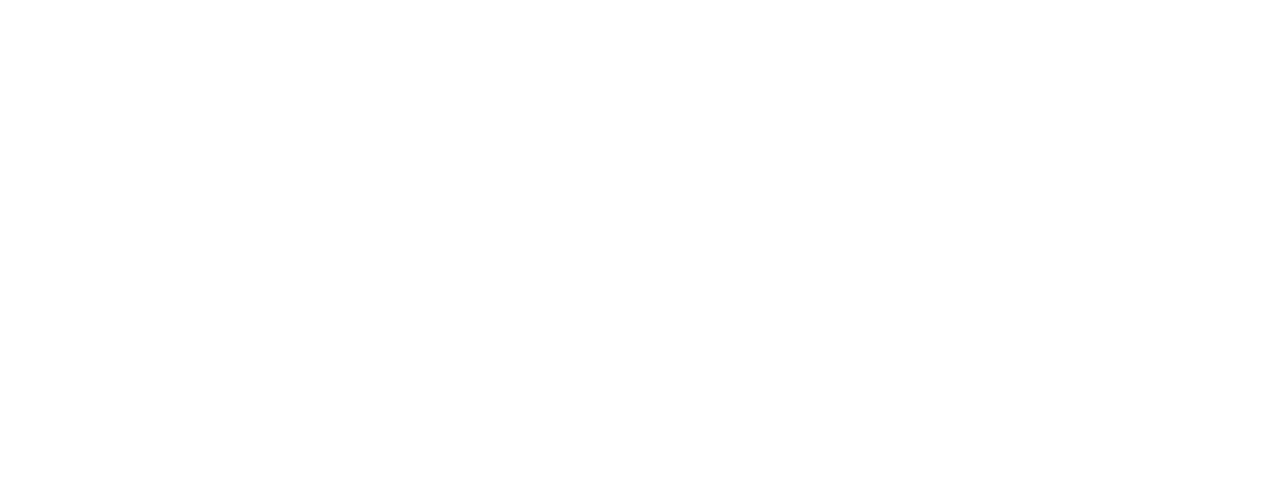
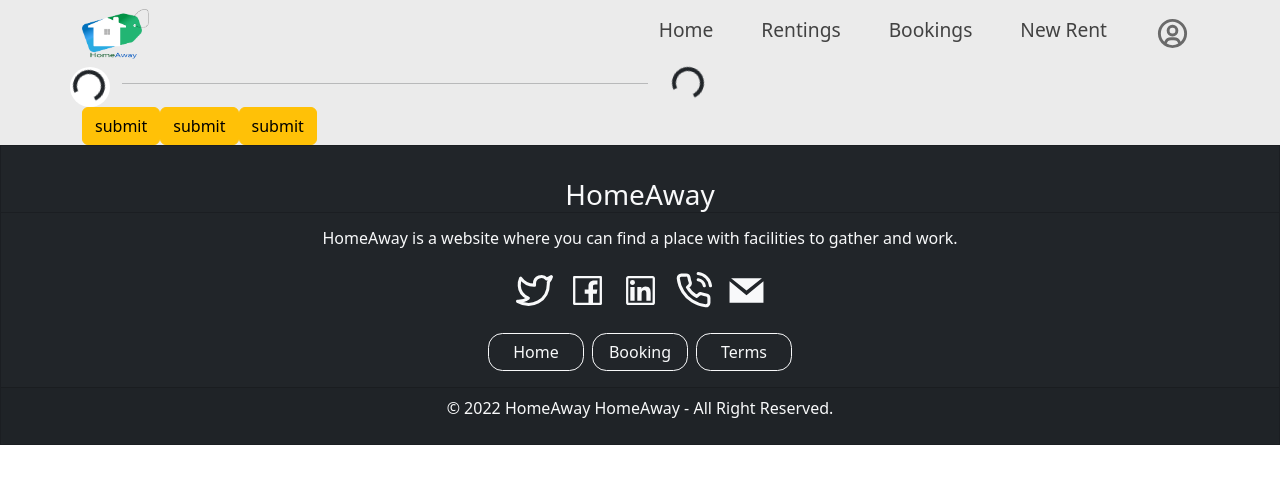
Before and after one commit to GP-43/homeaway-frontend, a React (Create React App) app: page /user/addnewplace in a window 1280 px wide. Before the commit this address had no page. Shown: the top 484 px of the page. Built offline with nearby package versions, Linux system fonts and the light colour scheme.

Commit message:
started and did little

```diff
--- a/src/App.js
+++ b/src/App.js
@@ -13,6 +13,7 @@ import Occupant from './views/pages/Admin/Occupants';
 import Home from './views/pages/anons/Home'
 import Login from "./views/pages/anons/Login";
 import Signup from "./views/pages/anons/Signup";
+import AddNewPlace from "./views/pages/user/AddNewPlace"
 
 function App() {
     return (
@@ -28,6 +29,7 @@ function App() {
                     <Route path='/user/userbookings' element={<UserBookings />} />
                     <Route path='/user/userrentings' element={<UserRentings />} />
                     <Route path='/user/placedescription' element={<PlaceDescription />} />
+                    <Route path='/user/addnewplace' element={<AddNewPlace />} />
                 </Route>
                 <Route path='/admin' element={<HomeAwayAdmin />}>
                     <Route path='/admin/dashboard' element={<Dashboard />} />
--- a/src/assets/styles/_main.scss
+++ b/src/assets/styles/_main.scss
@@ -29,3 +29,4 @@
 @import "partials/anons/login_and_singhup";
 @import "partials/anons/bestrentingsection";
 @import "partials/anons/latest_place";
+@import "partials/user/add-new-place"
--- /dev/null
+++ b/src/assets/styles/partials/user/_add-new-place.scss
@@ -0,0 +1,26 @@
+
+    .span-display-none{
+        display: none;
+    }
+
+    .round-before-click {
+        background-color: white;
+        width: 40px !important;
+        height: 40px !important;
+        padding: 0.2rem;
+        border-radius: 50%;
+        padding-bottom: 0;
+    }
+
+    .round-after-click{
+        background-color: red;
+        width: 40px !important;
+        height: 40px !important;
+        padding: 0.2rem;
+        border-radius: 50%;
+        padding-bottom: 0;
+    }
+
+    .cont-2 {
+        background-color: #fff;
+    }
--- /dev/null
+++ b/src/components/user/add_new_place/ProgressBar.jsx
@@ -0,0 +1,22 @@
+import React from "react";
+import { Row, Col, Container} from "react-bootstrap";
+import Spinner from 'react-bootstrap/Spinner';
+
+function ProgressBar(props) {
+    return(
+            <Row>
+                <Col className={(props.First && props.Second) ? "round-after-click" : "round-before-click" } xs = {1}>
+                    <Spinner animation="border" className={(props.First && props.Second) && "span-display-none" } />
+                </Col>
+                <Col>
+                    <hr />
+                </Col>
+                <Col>
+                <Spinner animation="border" />
+                </Col>
+            </Row>
+
+    )
+}
+
+export default ProgressBar
--- /dev/null
+++ b/src/views/pages/user/AddNewPlace.jsx
@@ -0,0 +1,34 @@
+import React from "react";
+import { useState } from 'react';
+import { Container } from "react-bootstrap";
+import Button from 'react-bootstrap/Button';
+import ProgressBar from "../../../components/user/add_new_place/ProgressBar";
+
+function AddNewPlace() {
+    const [addNewPlaceFormFirst, setaddNewPlaceFormFirst] = useState(false);
+    const firstClick = () => {
+        setaddNewPlaceFormFirst(true);
+    }
+
+    const [addNewPlaceFormSecond, setaddNewPlaceFormSecond] = useState(false);
+    const secondClick = () => {
+        setaddNewPlaceFormSecond(true);
+    }
+
+    const [addNewPlaceFormThird, setaddNewPlaceFormThird] = useState(false);
+    const thirdClick = () => {
+        setaddNewPlaceFormThird(true);
+    }
+    return(
+        <Container>
+
+        <ProgressBar First = {addNewPlaceFormFirst} Second = {addNewPlaceFormSecond} Third = {addNewPlaceFormThird} />
+
+            <Button variant="warning" onClick={firstClick}>submit</Button>
+            <Button variant="warning" onClick={secondClick}>submit</Button>
+            <Button variant="warning" onClick={thirdClick}>submit</Button>
+        </Container>
+    )
+}
+
+export default AddNewPlace
```
